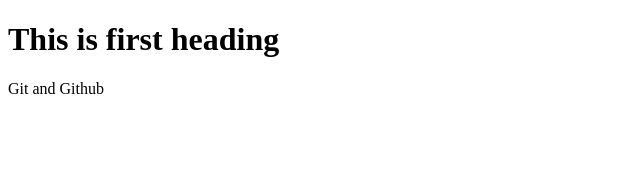
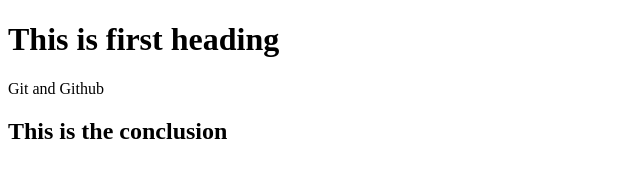
Before and after one commit to Ravi-Grg/OurRepos, a plain HTML site: page index.html in a window 1280 px wide. Shown: the whole page, without its empty margins (0-640 px from the left). Drawn offline with Linux system fonts and the light colour scheme.

Commit message:
added conclusion

```diff
--- a/index.html
+++ b/index.html
@@ -7,7 +7,10 @@
 </head>
 <body>
     <h1>This is first heading</h1>
+
     <p>Git and Github</p>
+
+    <h2>This is the conclusion</h2>
 
 </body>
 </html>
```
